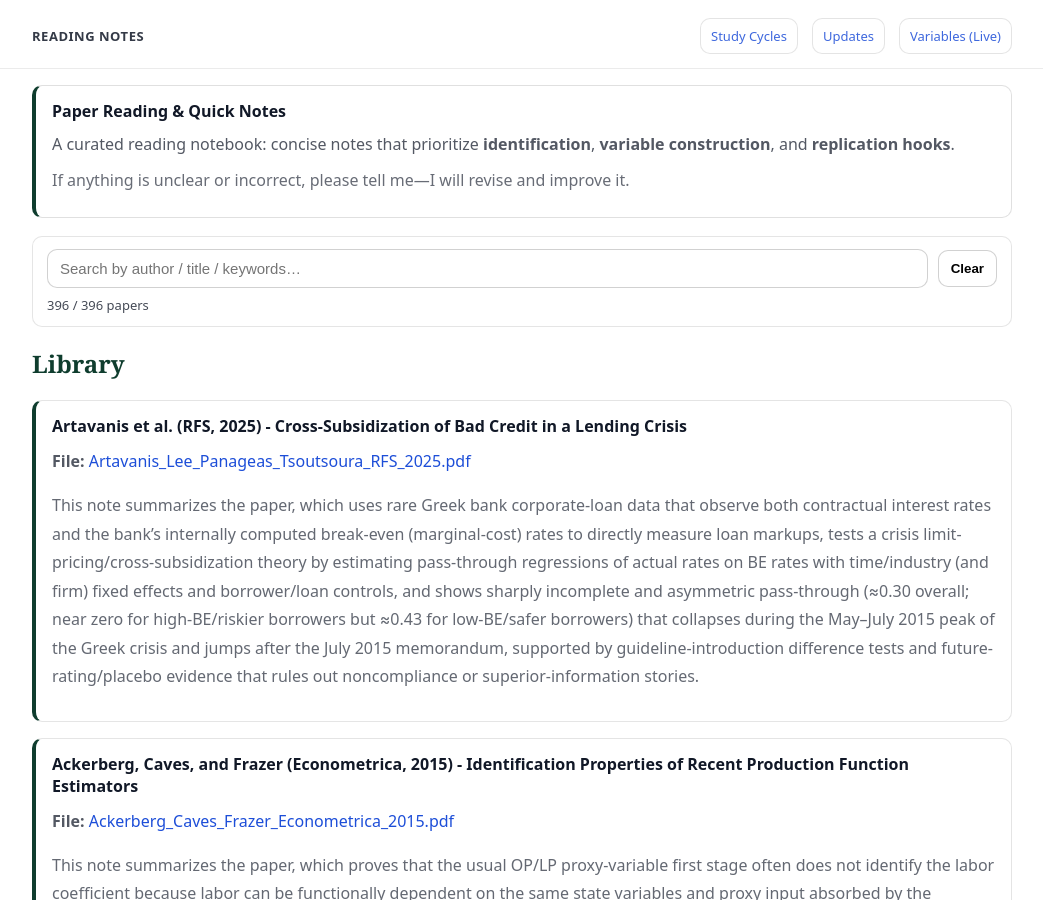
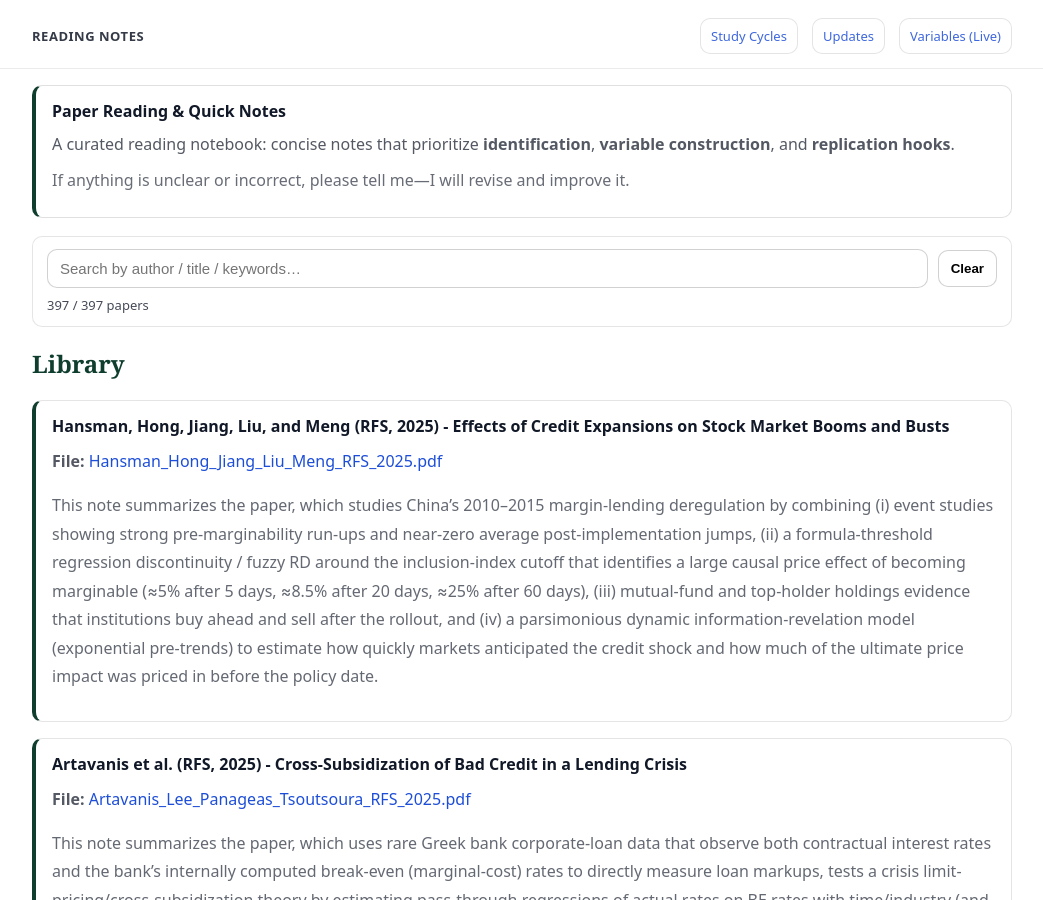
Before and after one commit to yaxinzn/study-archive, a Jekyll site: the page built from reading/index.md, in a window 1280 px wide and 900 px high. Shown: the whole window, without its empty margins (118-1161 px from the left). Built offline with Jekyll 4.4.1, drawn with Linux system fonts in a browser that asks for light colours.

Commit message:
Reading: add/update Hansman_Hong_Jiang_Liu_Meng_RFS_2025.pdf

```diff
--- a/_data/reading.yml
+++ b/_data/reading.yml
@@ -1,3 +1,7 @@
+- title: "Hansman, Hong, Jiang, Liu, and Meng (RFS, 2025) - Effects of Credit Expansions on Stock Market Booms and Busts"
+  file: "Hansman_Hong_Jiang_Liu_Meng_RFS_2025.pdf"
+  desc: "This note summarizes the paper, which studies China’s 2010–2015 margin-lending deregulation by combining (i) event studies showing strong pre-marginability run-ups and near-zero average post-implementation jumps, (ii) a formula-threshold regression discontinuity / fuzzy RD around the inclusion-index cutoff that identifies a large causal price effect of becoming marginable (≈5% after 5 days, ≈8.5% after 20 days, ≈25% after 60 days), (iii) mutual-fund and top-holder holdings evidence that institutions buy ahead and sell after the rollout, and (iv) a parsimonious dynamic information-revelation model (exponential pre-trends) to estimate how quickly markets anticipated the credit shock and how much of the ultimate price impact was priced in before the policy date."
+
 - title: "Artavanis et al. (RFS, 2025) - Cross-Subsidization of Bad Credit in a Lending Crisis"
   file: "Artavanis_Lee_Panageas_Tsoutsoura_RFS_2025.pdf"
   desc: "This note summarizes the paper, which uses rare Greek bank corporate-loan data that observe both contractual interest rates and the bank’s internally computed break-even (marginal-cost) rates to directly measure loan markups, tests a crisis limit-pricing/cross-subsidization theory by estimating pass-through regressions of actual rates on BE rates with time/industry (and firm) fixed effects and borrower/loan controls, and shows sharply incomplete and asymmetric pass-through (≈0.30 overall; near zero for high-BE/riskier borrowers but ≈0.43 for low-BE/safer borrowers) that collapses during the May–July 2015 peak of the Greek crisis and jumps after the July 2015 memorandum, supported by guideline-introduction difference tests and future-rating/placebo evidence that rules out noncompliance or superior-information stories."
```
Also changed, not shown: 1 other file.
